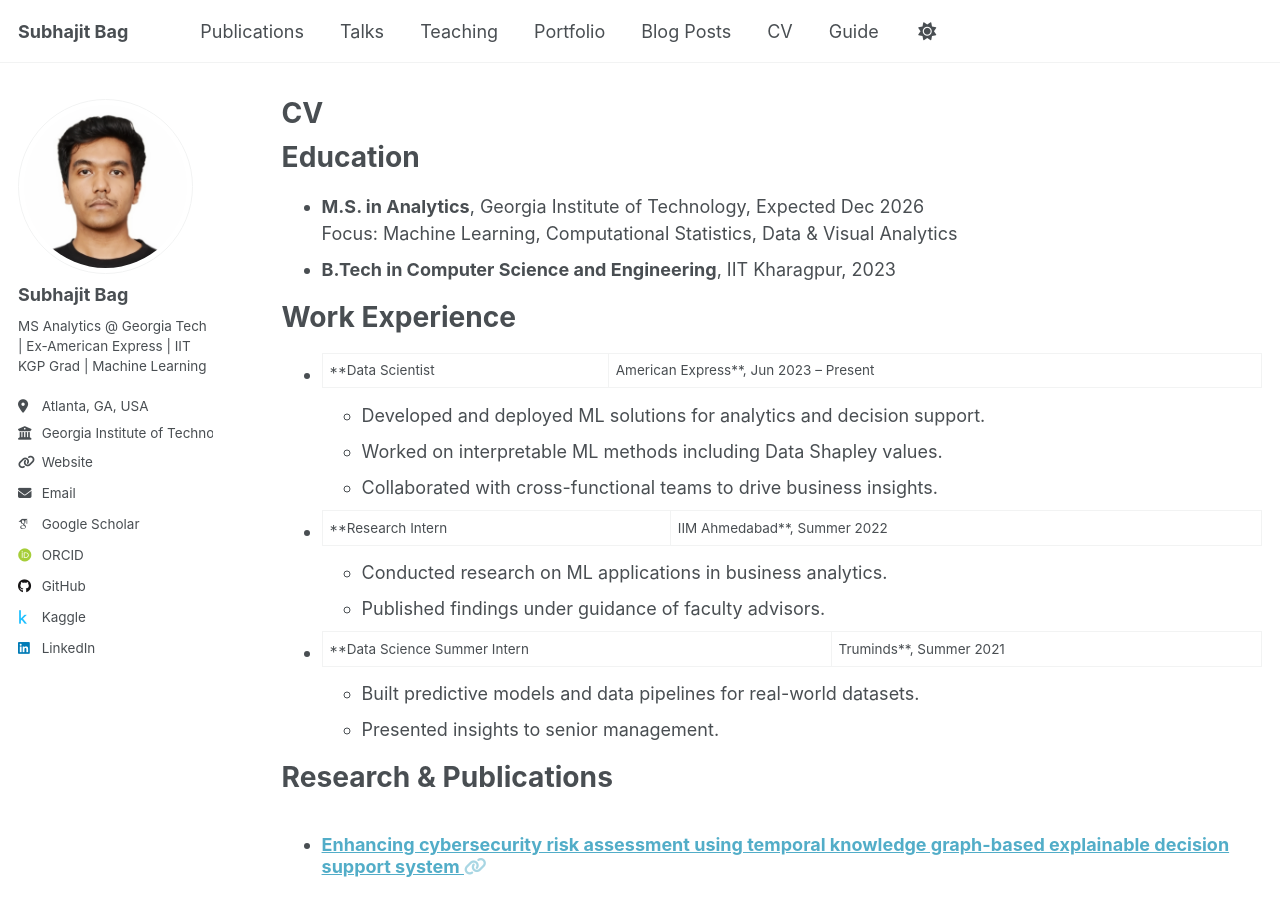
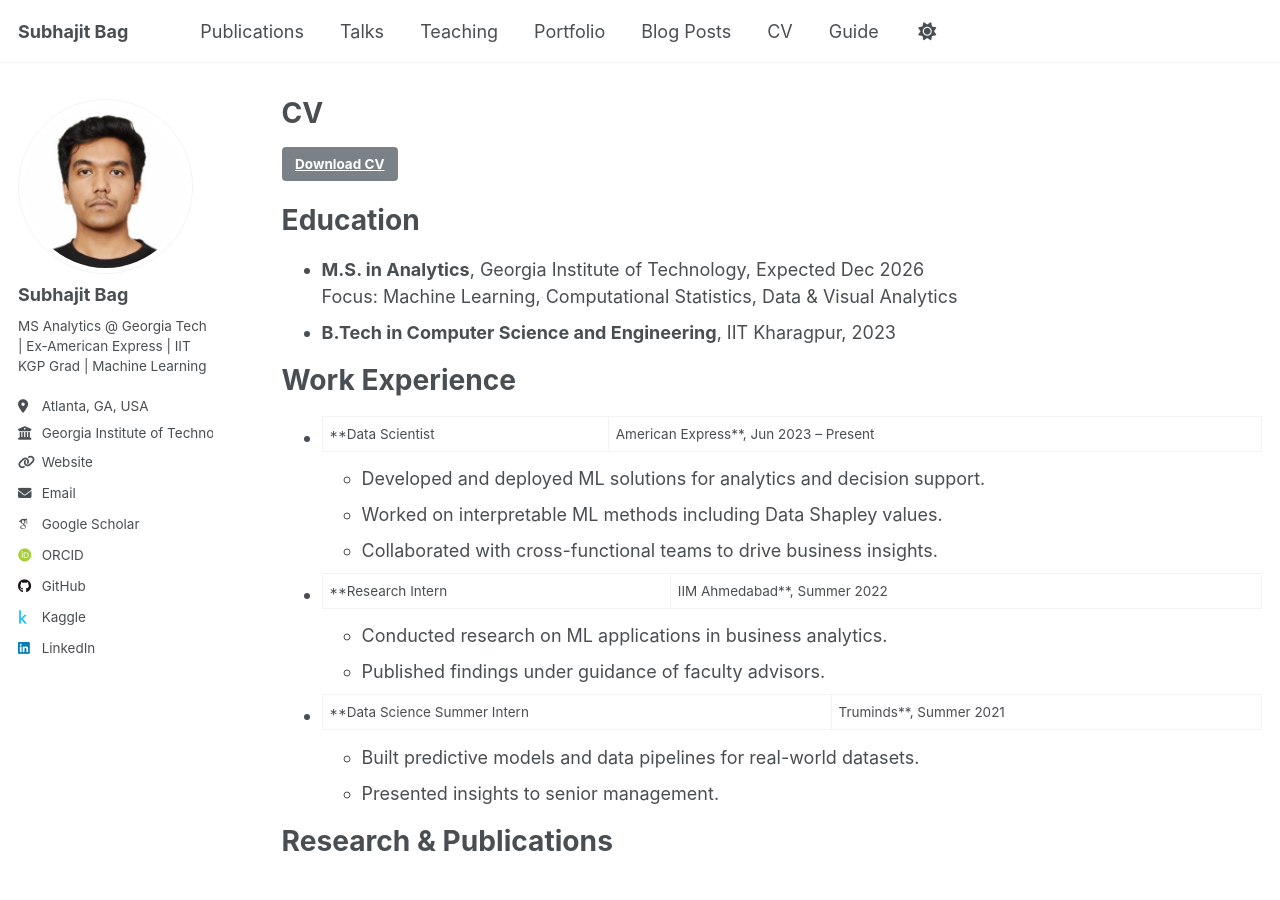
Before and after one commit to shuvo-iitkgp/shuvo-iitkgp.github.io, a Jekyll site: the page built from _pages/cv.md, in a window 1280 px wide and 900 px high. Built offline with Jekyll 4.4.1, drawn with Linux system fonts in a browser that asks for light colours; some web fonts are replaced; a script that is not in the unit is left out.

Commit message:
Update cv.md

```diff
--- a/_pages/cv.md
+++ b/_pages/cv.md
@@ -6,6 +6,11 @@ author_profile: true
 redirect_from:
   - /resume
 ---
+<div style="margin: 20px 0;">
+  <a href="{{ '/files/Subhajit_Bag_CV.pdf' | relative_url }}" class="btn btn-primary" target="_blank" download>
+    Download CV
+  </a>
+</div>
 
 {% include base_path %}
 
```
